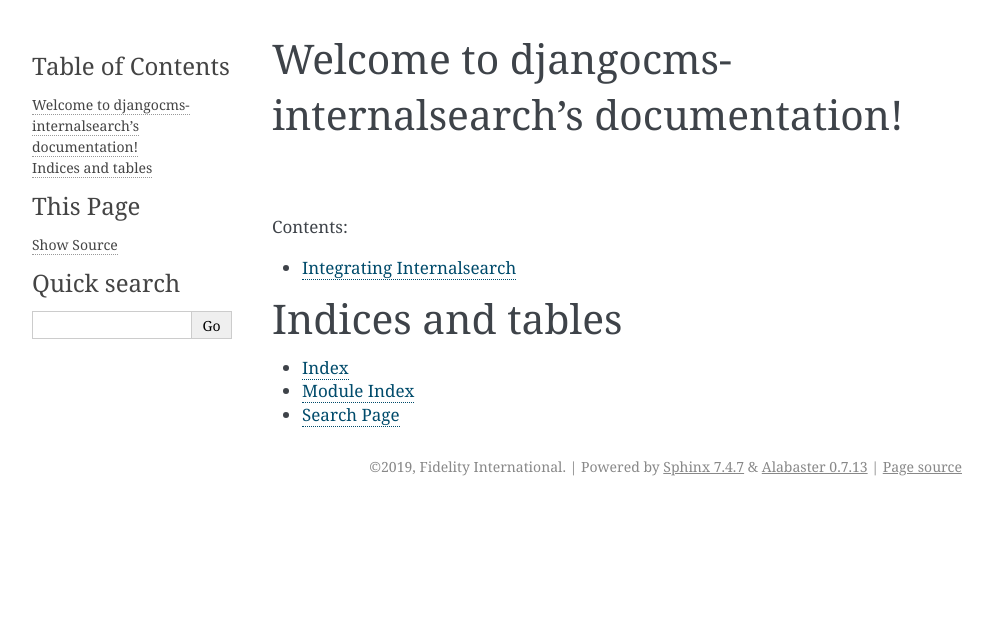
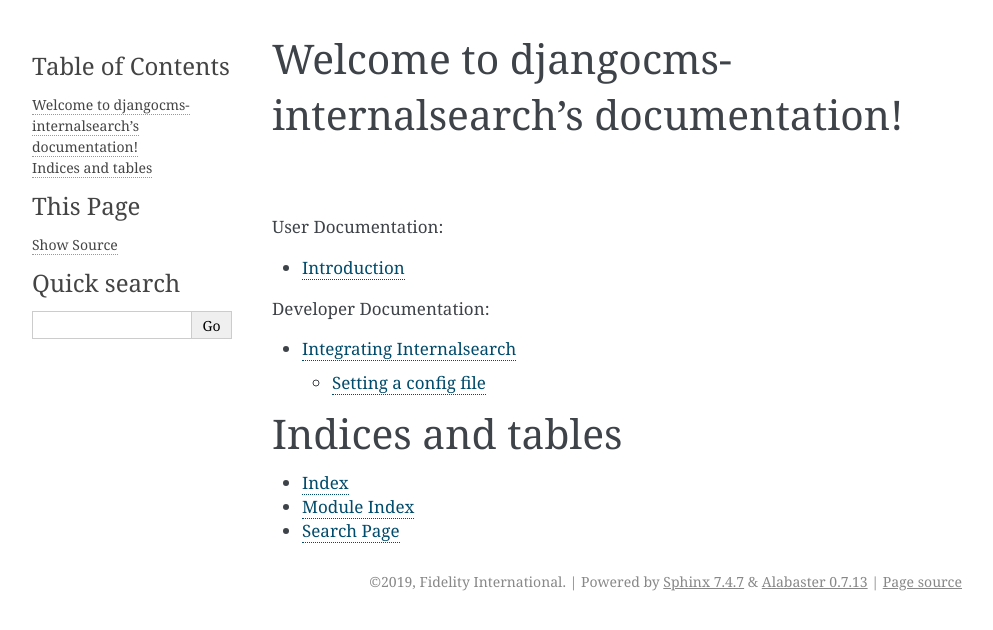
Before and after one commit to divio/djangocms-internalsearch, a Sphinx documentation site: the page built from docs/index.rst, in a window 1280 px wide. Shown: the top 630 px of the page, without its empty margins (148-1141 px from the left). Built offline with Sphinx 7.4.7, drawn with Linux system fonts in a browser that asks for light colours.

Commit message:
Added introduction section

```diff
--- a/docs/index.rst
+++ b/docs/index.rst
@@ -7,8 +7,14 @@
 ====================================================
 
 .. toctree::
-   :maxdepth: 1
-   :caption: Contents:
+   :maxdepth: 2
+   :caption: User Documentation:
+
+   introduction
+
+.. toctree::
+   :maxdepth: 2
+   :caption: Developer Documentation:
 
    integration
 
```
Also changed, not shown: docs/introduction.rst (added, +9 -0 lines).
